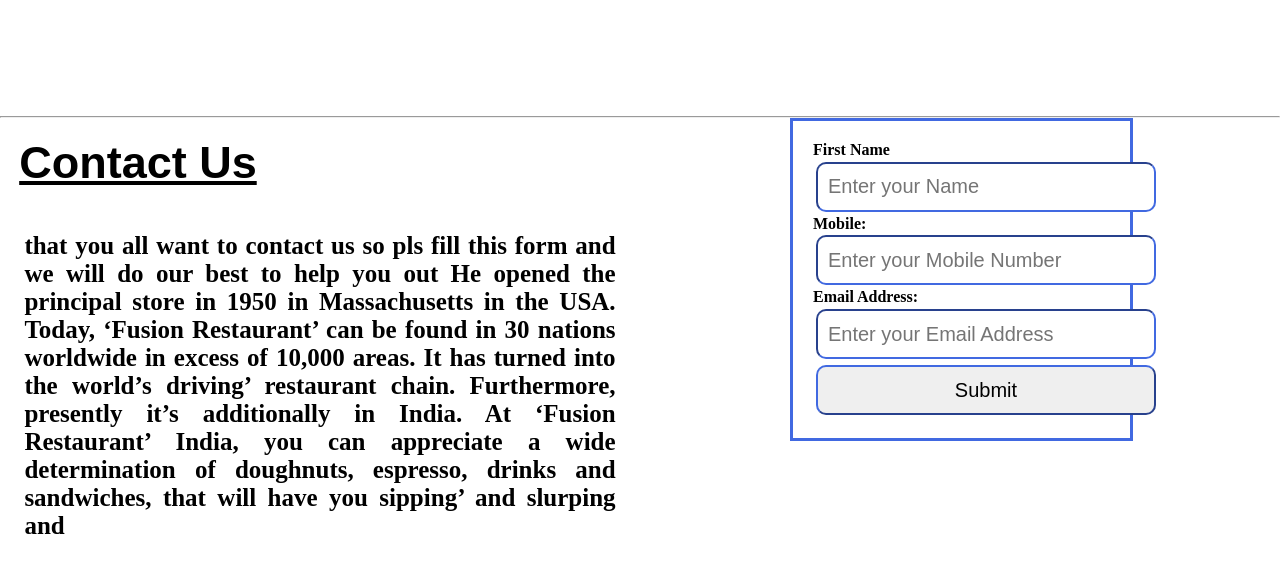
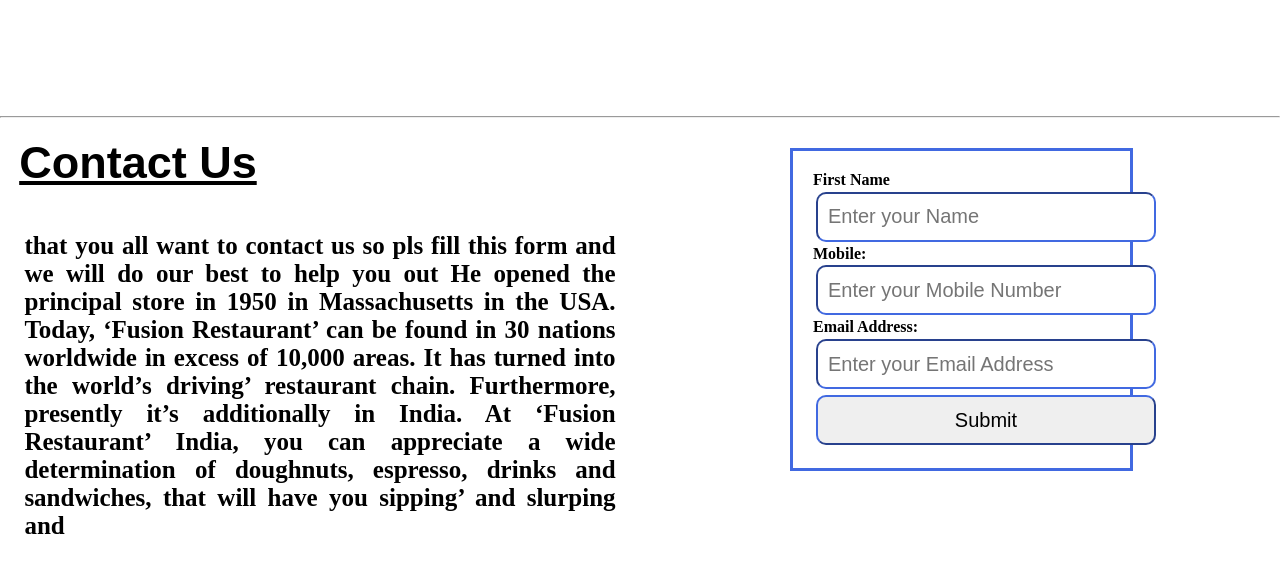
Before and after one commit to AKSHAT20-OFFICIAL/coding_ninja, a plain HTML site: page index.html in a window 1280 px wide. Shown: the part 2396-2961 px from the top of the page. Drawn offline with Linux system fonts and the light colour scheme.

Commit message:
Update coding ninja .css

```diff
--- a/coding ninja .css
+++ b/coding ninja .css
@@ -178,6 +178,8 @@ menu img :hover{
 #lists
 {
  padding-left: 150px;
+ padding-top:30px;
+ bgcolor:grey;
 }
 input{
 
```
